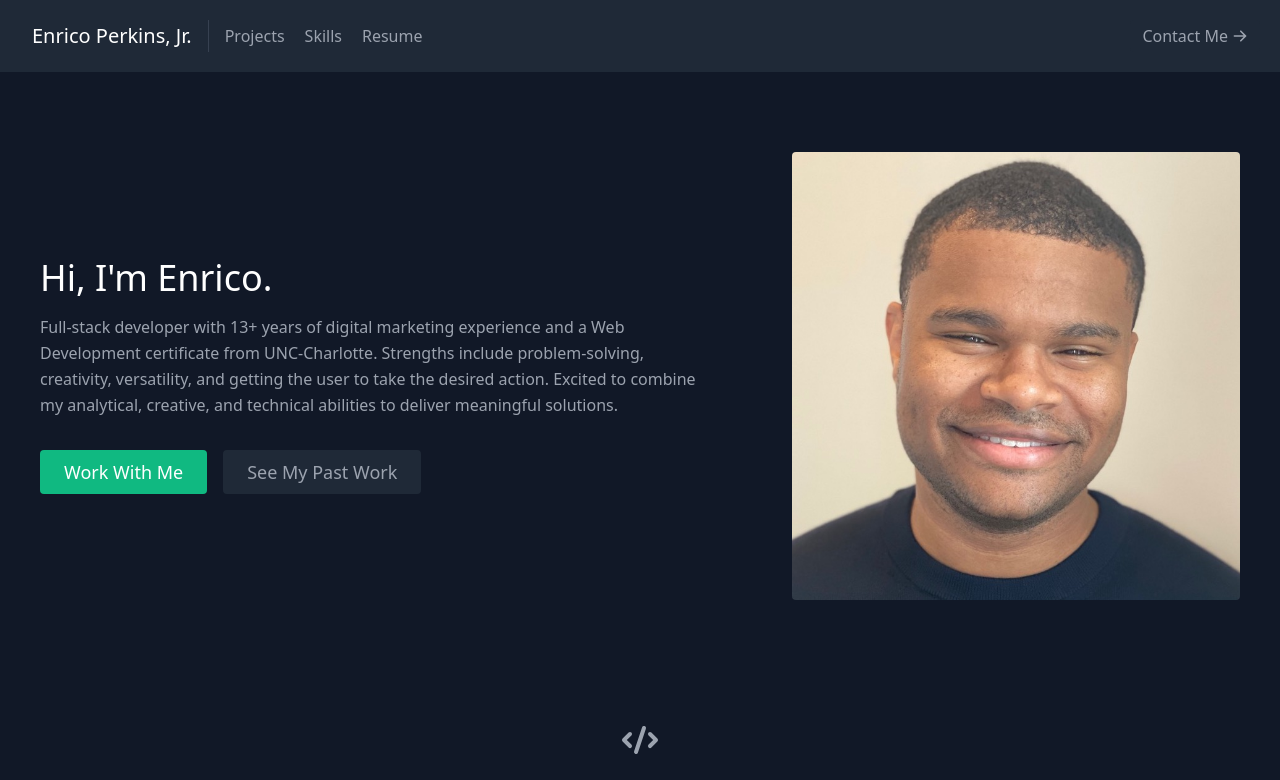
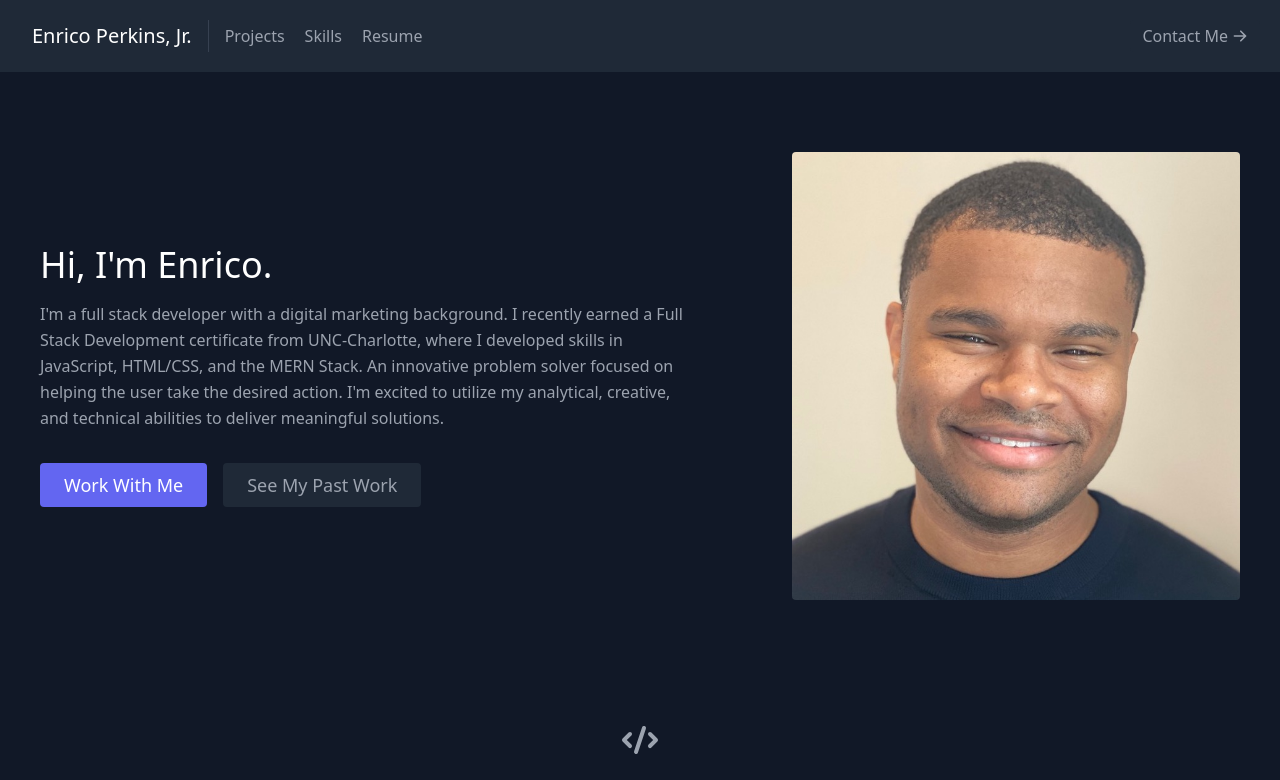
Before and after one commit to evperkinsjr/react-portfolio, a React (Create React App) app: page / in a window 1280 px wide. Shown: the top 780 px of the page. Built offline with nearby package versions, Linux system fonts and the light colour scheme.

Commit message:
updated bio; changed button color

```diff
--- a/src/components/About.js
+++ b/src/components/About.js
@@ -9,12 +9,12 @@ export default function About() {
             Hi, I'm Enrico.
           </h1>
           <p className="mb-8 leading-relaxed">
-          Full-stack developer with 13+ years of digital marketing experience and a Web Development certificate from UNC-Charlotte. Strengths include problem-solving, creativity, versatility, and getting the user to take the desired action. Excited to combine my analytical, creative, and technical abilities to deliver meaningful solutions.
+          I'm a full stack developer with a digital marketing background. I recently earned a Full Stack Development certificate from UNC-Charlotte, where I developed skills in JavaScript, HTML/CSS, and the MERN Stack. An innovative problem solver focused on helping the user take the desired action. I'm excited to utilize my analytical, creative, and technical abilities to deliver meaningful solutions.
           </p>
           <div className="flex justify-center">
             <a
               href="#contact"
-              className="inline-flex text-white bg-green-500 border-0 py-2 px-6 focus:outline-none hover:bg-green-600 rounded text-lg">
+              className="inline-flex text-white bg-indigo-500 border-0 py-2 px-6 focus:outline-none hover:bg-indigo-600 rounded text-lg">
               Work With Me
             </a>
             <a
```
